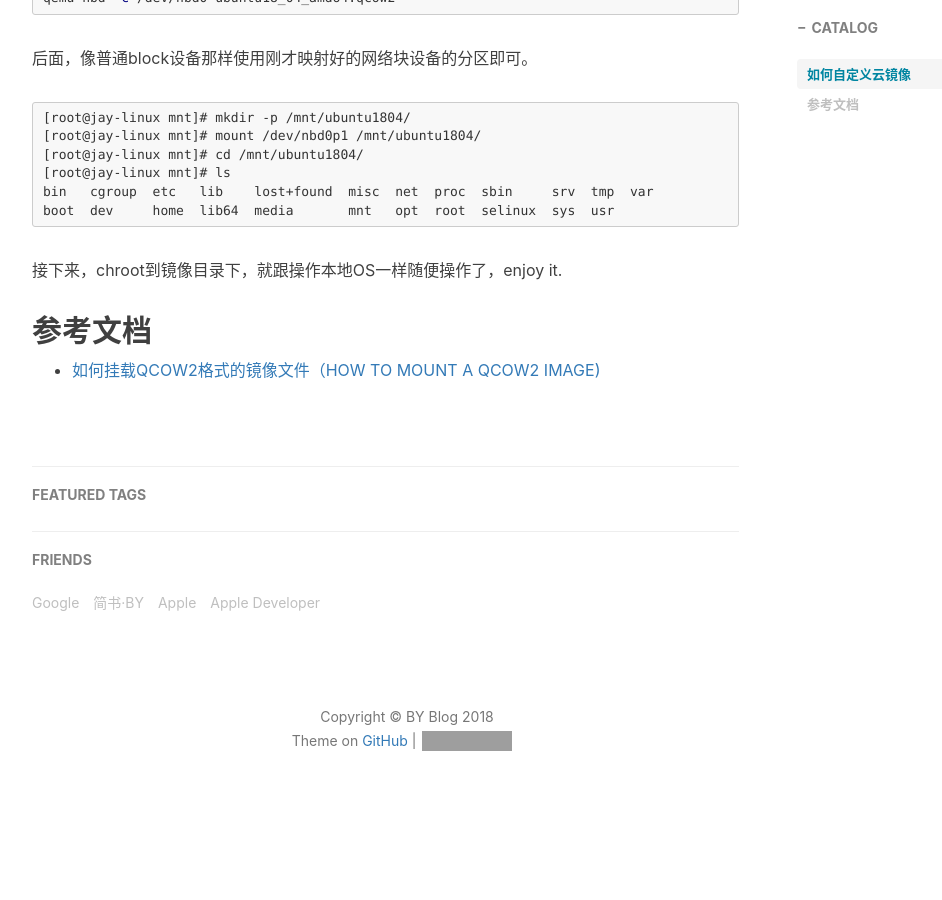
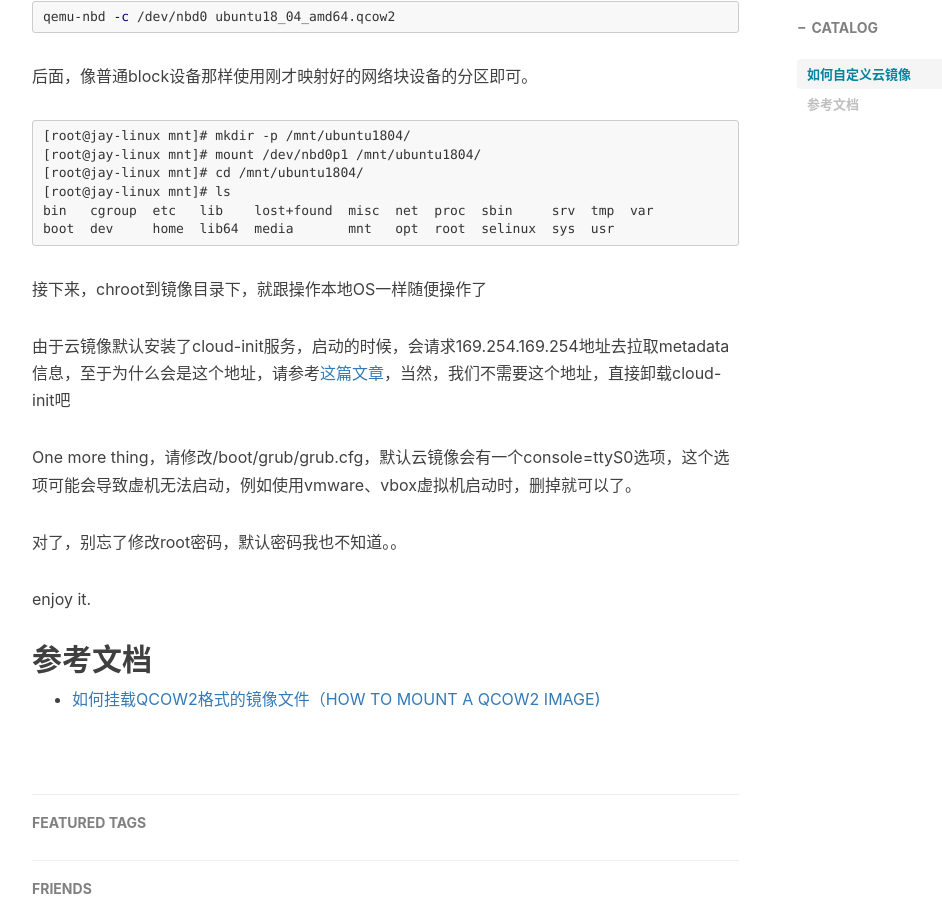
Before and after one commit to dengshaojiang/dengshaojiang.github.io, a Jekyll site: the page built from _posts/2018-06-26-如何自定义云镜像.md, in a window 1280 px wide and 900 px high, scrolled down 2113 px. Shown: the whole window, without its empty margins (233-1175 px from the left). Built offline with Jekyll 4.4.1, drawn with Linux system fonts in a browser that asks for light colours; nearby versions of some CDN libraries; comment, search, counter and statistics services are not loaded; before the commit the page ends 2958 px from its top, so only the background shows below that; some of the changed text lies outside the part shown; grey boxes are pictures that could not be loaded.

Commit message:
update _posts/2018-06-26-如何自定义云镜像.md

````diff
--- a/_posts/2018-06-26-如何自定义云镜像.md
+++ b/_posts/2018-06-26-如何自定义云镜像.md
@@ -34,14 +34,14 @@
 123456
 # 删除cloud-init软件包
 apt remove cloud-init
-# 更改grub conf， 去掉console Serial
+# 更改grub conf， 去掉console=ttyS0这个选项
+# console=ttyS0
+# umount
 
-# umount
-exit
 umount /mnt/ubuntu1804/
 qemu-nbd -d /dev/nbd0
 # qcow2转换为vmdk格式
-qemu-img covert -f qcow2 -O vmdk ubuntu18_04_amd64.qcow2 ubuntu18_04_amd64.vmdk
+qemu-img covert -f qcow2 -O vmdk ubuntu18_04_amd64.qcow2 	ubuntu18_04_amd64.vmdk
 ```
 
 
@@ -83,7 +83,15 @@
 boot  dev     home  lib64  media       mnt   opt  root  selinux  sys  usr
 ```
 
-接下来，chroot到镜像目录下，就跟操作本地OS一样随便操作了，enjoy it.
+接下来，chroot到镜像目录下，就跟操作本地OS一样随便操作了
+
+由于云镜像默认安装了cloud-init服务，启动的时候，会请求169.254.169.254地址去拉取metadata信息，至于为什么会是这个地址，请参考[这篇文章](https://www.ibm.com/developerworks/cn/cloud/library/1509_liukg_openstackmeta/index.html)，当然，我们不需要这个地址，直接卸载cloud-init吧
+
+One more thing，请修改/boot/grub/grub.cfg，默认云镜像会有一个console=ttyS0选项，这个选项可能会导致虚机无法启动，例如使用vmware、vbox虚拟机启动时，删掉就可以了。
+
+对了，别忘了修改root密码，默认密码我也不知道。。
+
+enjoy it.
 
 ## 参考文档
 
````
